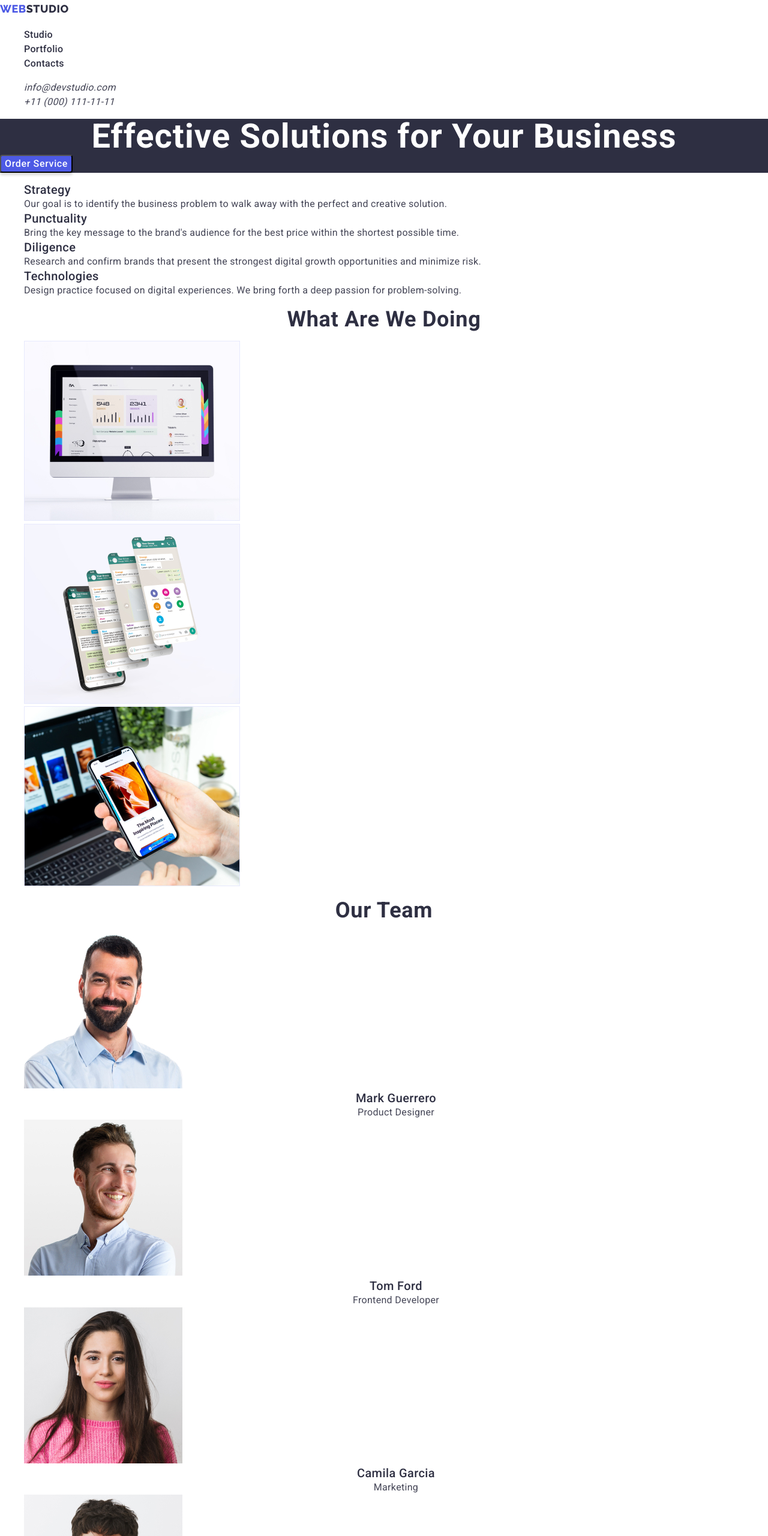
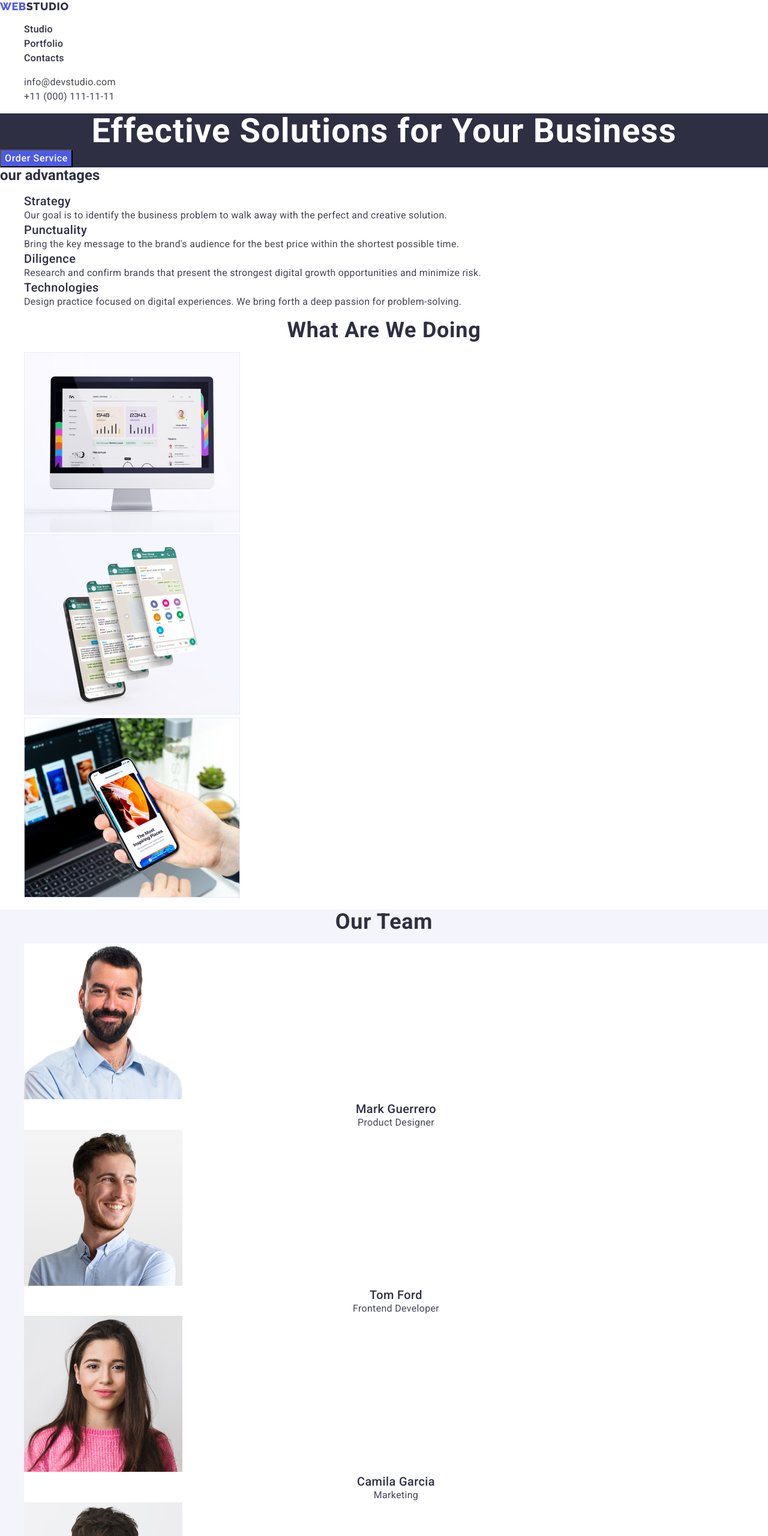
Before and after one commit to JuliaKysla/goit-markup-hw-02, a plain HTML site: page index.html in a window 1280 px wide. Shown: the top 2560 px of the page at 60% size. Drawn offline with nearby package versions, Linux system fonts and the light colour scheme.

Commit message:
work on mistaks

```diff
--- a/css/stylea.css
+++ b/css/stylea.css
@@ -20,6 +20,7 @@
 body {
     font-family: var(--primary-font);
     color: var(--text, #434455);
+    background-color: var(--white-background, #ffffff);
     }
 
   h1,
@@ -48,6 +49,9 @@ body {
     color: inherit;
     cursor: pointer;
   }
+  .link {
+    text-decoration: none
+  }
   /* img {
     display: block; } */
 
@@ -58,19 +62,19 @@ body {
 
 .logo {
     font-family: 'Raleway', sans-serif;
-    color: var(--dark, #2E2F42);
+    color: var(--primary-brand, #4D5AE5);
     font-size: 18px;
     font-weight: 800;
-    line-height: 1.67;
+    line-height: 1.17;
     letter-spacing: 0.03em;
     text-transform: uppercase;
 }
 .logo-color {
-color: var(--primary-brand, #4D5AE5);
+color: var(--dark, #2E2F42);
 font-size: 18px;
 font-family: 'Raleway', sans-serif;
 font-weight: 800;
-line-height: 1.67;
+line-height: 1.17;
 letter-spacing: 0.03em;
 text-transform: uppercase;
 }
@@ -79,6 +83,7 @@ text-transform: uppercase;
 .menu {
 }
 .list {
+list-style: none;
 }
 .menu-item {
 }
@@ -94,6 +99,7 @@ text-transform: uppercase;
     color: var(--pressed-state, #404BBF);
 }
 .contact {
+  font-style: normal;
 }
 .contact-list {
 }
@@ -127,9 +133,9 @@ font-weight: 500;
 line-height: 1.5;
 letter-spacing: 0.04em;
 color: var(--white-background, #FFF);
-border-radius: 4px;
 background-color: var(--primary-brand, #4D5AE5);
-box-shadow: 0px 4px 4px 0px rgba(0, 0, 0, 0.15);
+/* border-radius: 4px;
+box-shadow: 0px 4px 4px 0px rgba(0, 0, 0, 0.15); */
 }
 .hero-button:hover,
 .hero-button:focus{
@@ -139,7 +145,7 @@ background-color: var(--pressed-state, #404BBF);
 .advantages {
 }
 .advantages-title {
-display: none;
+/* display: none; */
 }
 .advantages-list {
 }
@@ -164,7 +170,7 @@ letter-spacing: 0.02em;
 text-align: center;
 font-size: 36px;
 font-weight: 700;
-line-height: 1.12;
+line-height: 1.11;
 letter-spacing: 0.02em;
 text-transform: capitalize;
 }
@@ -177,6 +183,7 @@ text-transform: capitalize;
 
 /* Our team */
 .team {
+  background-color: var(--light, #F4F4FD);
 }
 .team-title {
 text-align: center;
@@ -189,6 +196,7 @@ text-transform: capitalize;
 .team-list {
 }
 .team-item {
+  background-color: var(--white-background, #ffffff);
 }
 .team-pic {
 }
@@ -196,7 +204,7 @@ text-transform: capitalize;
 text-align: center;
 font-size: 20px;
 font-weight: 500;
-line-height: 1.2;
+line-height: 1.11;
 letter-spacing: 0.02em;
 }
 .subtitle-desc {
@@ -206,8 +214,11 @@ line-height: 1.5;
 letter-spacing: 0.02em;
 }
 /* footer */
+.footer {
+  background-color: var(--dark, #2E2F42);
+}
 .footer-text {
-color: var(--white-background, #FFF);
+color: var(--light,#F4F4FD);
 font-size: 16px;
 line-height: 1.5;
 letter-spacing: 0.02em;
@@ -215,7 +226,7 @@ letter-spacing: 0.02em;
 
 /* portfolio */
 .main-title {
-    display: none;
+    /* display: none; */
 }
 .menu-list {
 }
--- a/index.html
+++ b/index.html
@@ -20,11 +20,12 @@
   <body>
     <!-- header -->
     <header class="header">
-        <a class="logo" href="./index.html"><span class="logo-color">Web</span>Studio</a>
+
         <!-- navigation -->
       <nav class="navigator">
+        <a class="logo link" href="./index.html">Web<span class="logo-color">Studio</span></a>
         <ul class="menu list">
-          <li class="menu-item"><a class="menu-link" href="./" >Studio</a></li>
+          <li class="menu-item"><a class="menu-link" href="./index.html" >Studio</a></li>
           <li class="menu-item"><a class="menu-link" href="./portfolio.html">Portfolio</a></li>
           <li class="menu-item"><a class="menu-link" href="">Contacts</a></li>
         </ul>
@@ -45,7 +46,7 @@
       <!-- advantages -->
       <section class="advantages">
         <h2 class="advantages-title">our advantages</h2>
-        <ul class="advantages-list">
+        <ul class="advantages-list list">
           <li class="advantages-item">
             <h3 class="subtitle">Strategy</h3>
             <p class="item-desc">
@@ -79,7 +80,7 @@
       <!-- our work -->
       <section class="work">
         <h2 class="work-title">What are we doing</h2>
-        <ul class="work-list">
+        <ul class="work-list list">
           <li class="work-item">
             <img class="work-pic"
               src="./images/main/img1.jpg"
@@ -109,7 +110,7 @@
       <!-- our team -->
       <section class="team">
         <h2 class="team-title">Our Team</h2>
-        <ul class="team-list">
+        <ul class="team-list list">
           <li class="team-item">
             <img class="team-pic"
               src="./images/ourteam/photo.jpg"
@@ -120,7 +121,7 @@
             <h3 class="team-subtitle">Mark Guerrero</h3>
             <p class="subtitle-desc">Product Designer</p>
           </li>
-          <li>
+          <li class="team-item">
             <img class="team-pic"
               src="./images/ourteam/photo1.jpg"
               alt="Photo of emploiy"
@@ -130,7 +131,7 @@
             <h3 class="team-subtitle">Tom Ford</h3>
             <p class="subtitle-desc">Frontend Developer</p>
           </li>
-          <li>
+          <li class="team-item">
             <img class="team-pic"
               src="./images/ourteam/photo2.jpg"
               alt="Photo of emploiy"
@@ -140,7 +141,7 @@
             <h3 class="team-subtitle">Camila Garcia</h3>
             <p class="subtitle-desc">Marketing</p>
           </li>
-          <li>
+          <li class="team-item">
             <img class="team-pic"
               src="./images/ourteam/photo3.jpg"
               alt="Photo of emploiy"
@@ -155,7 +156,7 @@
     </main>
     <!-- footer -->
     <footer class="footer">
-      <a class="logo" href="./index.html"><span class="logo-color">Web</span>Studio</a>
+        <a class="logo link" href="./index.html">Web<span class="logo-color">Studio</span></a>
       <p class="footer-text">
         Increase the flow of customers and sales for your business with digital
         marketing & growth solutions.
```
Also changed, not shown: portfolio.html (+4 -2 lines).
